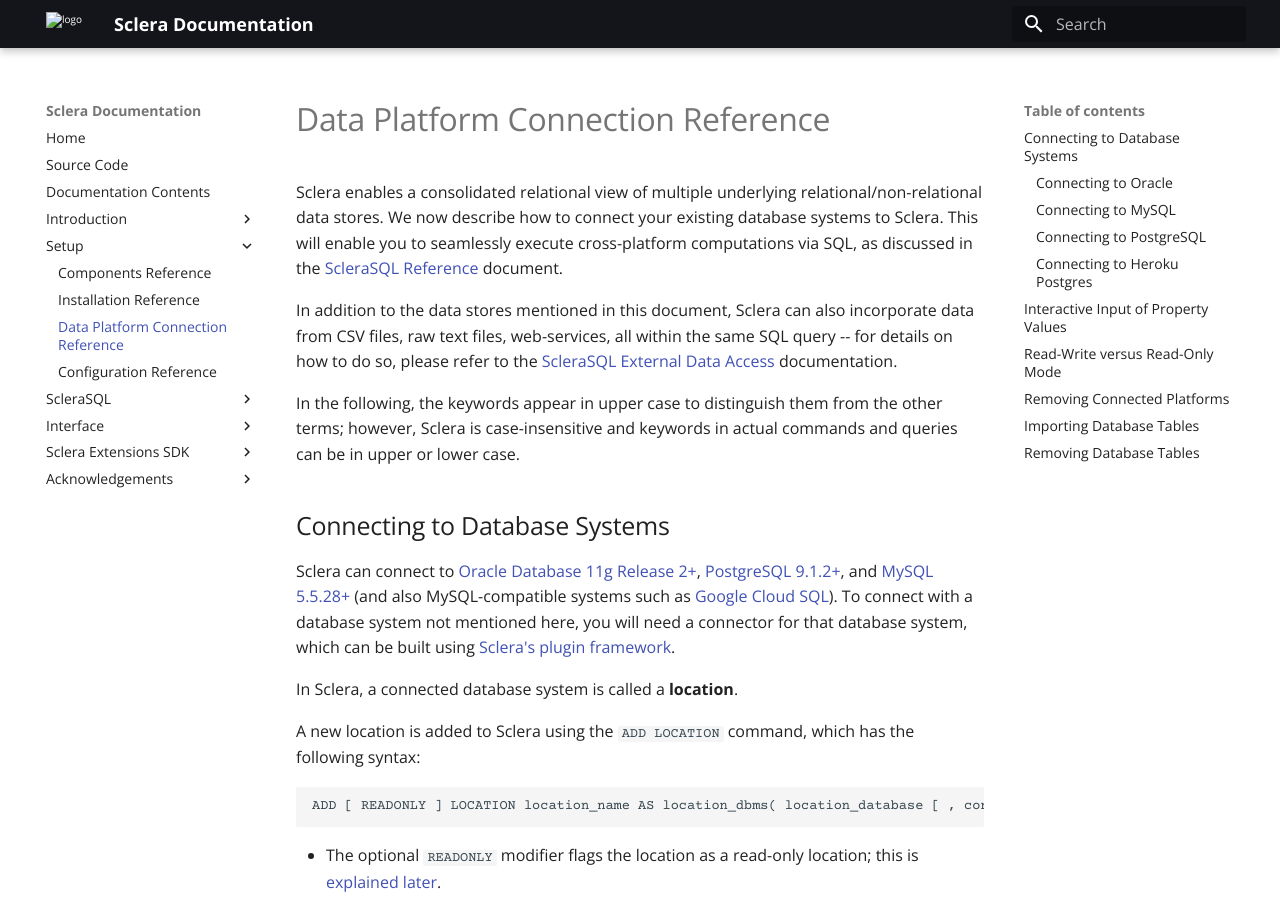
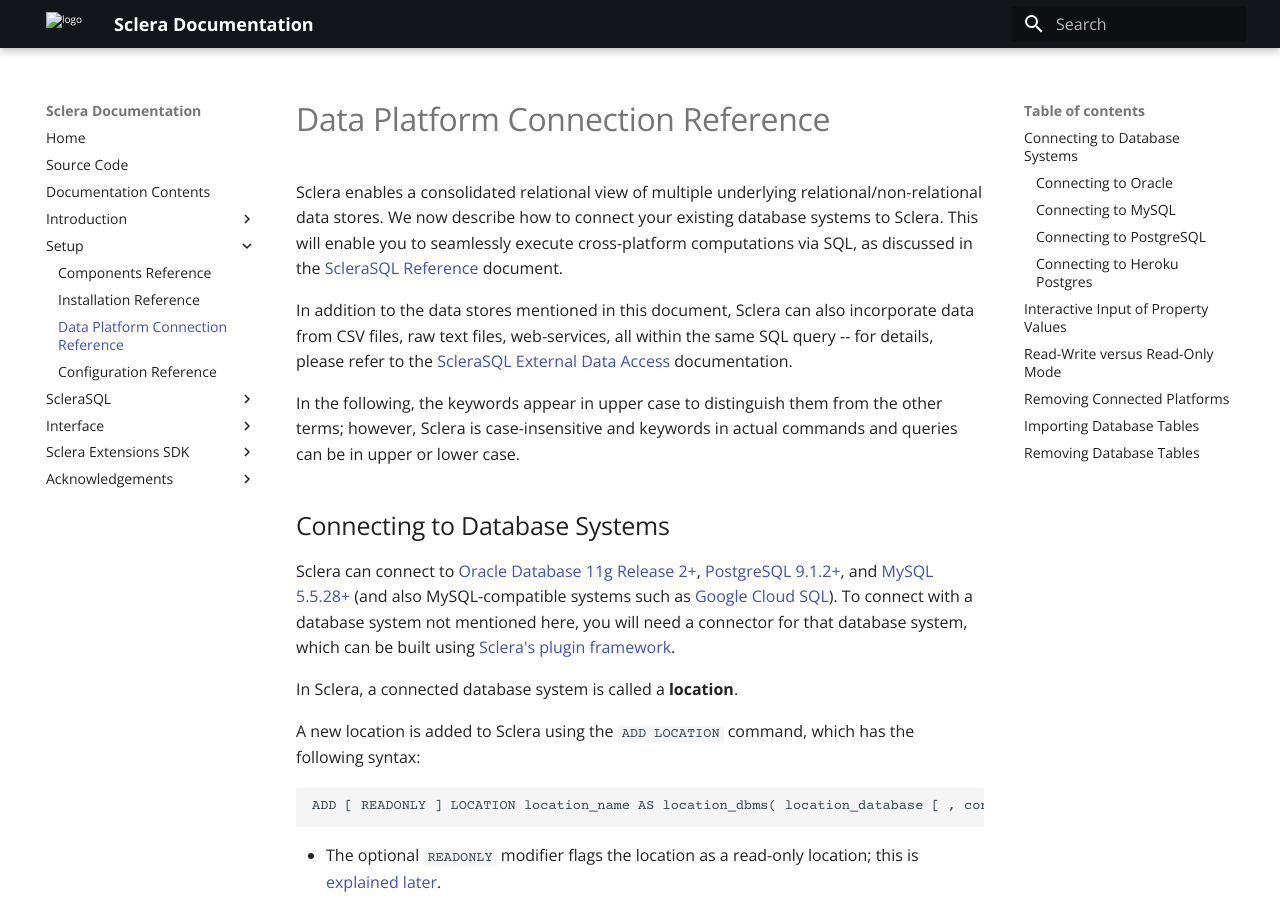
Before and after one commit to scleradb/scleradb.github.io, an MkDocs documentation site: the page built from docsrc/setup/dbms.md, in a window 1280 px wide and 900 px high. Built offline with MkDocs 1.6.1 and Material for MkDocs 9.7.7, drawn with Linux system fonts in a browser that asks for light colours.

Commit message:
Removed chatter

```diff
--- a/docs/setup/dbms/index.html
+++ b/docs/setup/dbms/index.html
@@ -924,7 +924,7 @@
                   <h1>Data Platform Connection Reference</h1>
 
                 <p>Sclera enables a consolidated relational view of multiple underlying relational/non-relational data stores. We now describe how to connect your existing database systems to Sclera. This will enable you to seamlessly execute cross-platform computations via SQL, as discussed in the <a href="../../sclerasql/sqlregular/">ScleraSQL Reference</a> document.</p>
-<p>In addition to the data stores mentioned in this document, Sclera can also incorporate data from CSV files, raw text files, web-services, all within the same SQL query -- for details on how to do so, please refer to the <a href="../../sclerasql/sqlextdataaccess/">ScleraSQL External Data Access</a> documentation.</p>
+<p>In addition to the data stores mentioned in this document, Sclera can also incorporate data from CSV files, raw text files, web-services, all within the same SQL query -- for details, please refer to the <a href="../../sclerasql/sqlextdataaccess/">ScleraSQL External Data Access</a> documentation.</p>
 <p>In the following, the keywords appear in upper case to distinguish them from the other terms; however, Sclera is case-insensitive and keywords in actual commands and queries can be in upper or lower case.</p>
 <h2 id="connecting-to-database-systems">Connecting to Database Systems<a class="headerlink" href="#connecting-to-database-systems" title="Permanent link">&#9668;</a></h2>
 <p>Sclera can connect to <a href="http://www.oracle.com">Oracle Database 11g Release 2+</a>, <a href="http://www.postgresql.org">PostgreSQL 9.1.2+</a>, and <a href="http://www.mysql.com">MySQL 5.5.28+</a> (and also MySQL-compatible systems such as <a href="https://cloud.google.com/sql">Google Cloud SQL</a>). To connect with a database system not mentioned here, you will need a connector for that database system, which can be built using <a href="../../sdk/sdkextdbms/">Sclera's plugin framework</a>.</p>
--- a/docsrc/setup/dbms.md
+++ b/docsrc/setup/dbms.md
@@ -1,6 +1,6 @@
 Sclera enables a consolidated relational view of multiple underlying relational/non-relational data stores. We now describe how to connect your existing database systems to Sclera. This will enable you to seamlessly execute cross-platform computations via SQL, as discussed in the [ScleraSQL Reference](../sclerasql/sqlregular.md) document.
 
-In addition to the data stores mentioned in this document, Sclera can also incorporate data from CSV files, raw text files, web-services, all within the same SQL query -- for details on how to do so, please refer to the [ScleraSQL External Data Access](../sclerasql/sqlextdataaccess.md) documentation.
+In addition to the data stores mentioned in this document, Sclera can also incorporate data from CSV files, raw text files, web-services, all within the same SQL query -- for details, please refer to the [ScleraSQL External Data Access](../sclerasql/sqlextdataaccess.md) documentation.
 
 In the following, the keywords appear in upper case to distinguish them from the other terms; however, Sclera is case-insensitive and keywords in actual commands and queries can be in upper or lower case.
 
```
Also changed, not shown: docs/search/search_index.json, 1 other file.
